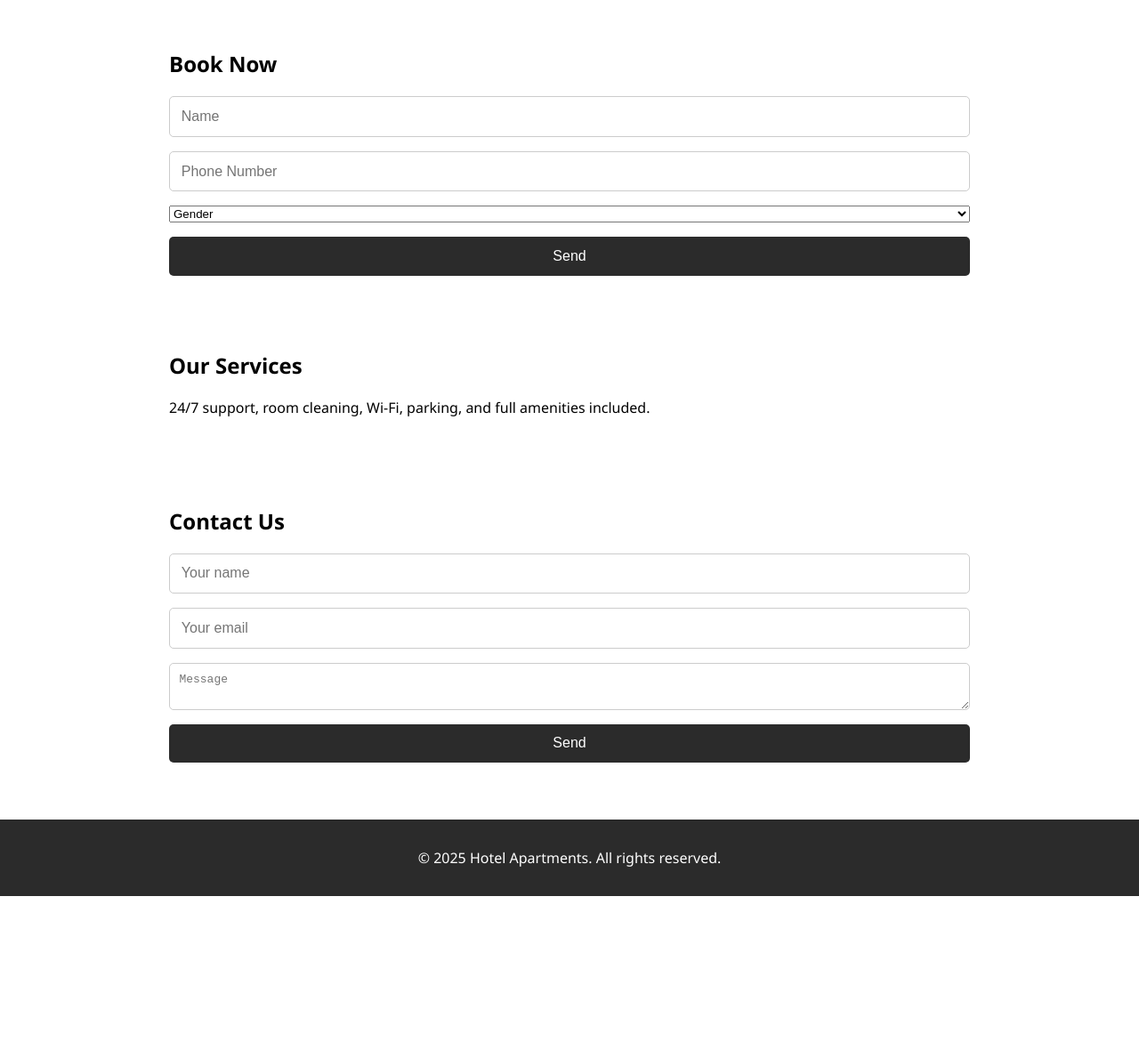
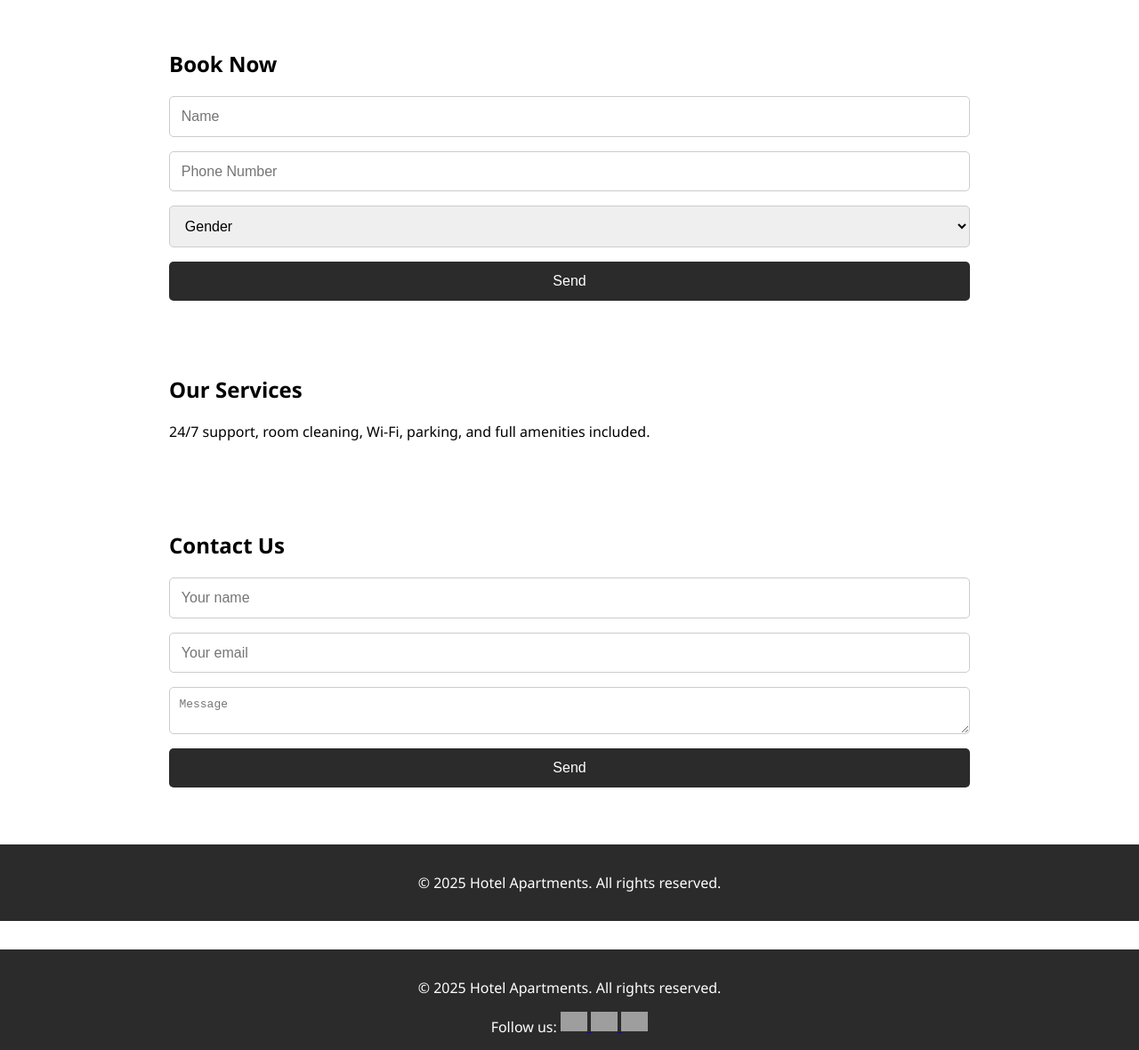
Before and after one commit to LimSaksith/maline, a plain HTML site: page index.html in a window 1280 px wide. Shown: the part 2641-3821 px from the top of the page at 89% size. Before the commit the page ends 3648 px from the top, so only its background shows below. Drawn offline with Linux system fonts and the light colour scheme; grey boxes are pictures that could not be loaded.

Commit message:
Update index.html

```diff
--- a/index.html
+++ b/index.html
@@ -86,7 +86,7 @@
       gap: 1em;
     }
 
-    input, textarea {
+    input, textarea, select {
       padding: 0.8em;
       border: 1px solid #ccc;
       border-radius: 5px;
@@ -206,15 +206,27 @@
         });
       });
 
-      const form = document.querySelector("form");
-      if (form) {
+      const forms = document.querySelectorAll("form");
+      forms.forEach(form => {
         form.addEventListener("submit", function (event) {
           event.preventDefault();
           alert("Thank you! We will contact you shortly.");
           form.reset();
         });
-      }
+      });
     });
   </script>
+ <footer>
+  <p>&copy; 2025 Hotel Apartments. All rights reserved.</p>
+  <div class="social-links">
+    <span>Follow us:</span>
+    <a href="https://www.facebook.com" target="_blank">
+      <img src="https://cdn-icons-png.flaticon.com/512/733/733547.png" alt="Facebook" width="30">
+    </a>
+    <a href="https://t.me/yourchannel" target="_blank">
+      <img src="https://cdn-icons-png.flaticon.com/512/2111/2111646.png" alt="Telegram" width="30">
+    </a>
+    <a href="https://wa.me/1234567890" target="_blank">
+      <img src="https://cdn-icons-png.flaticon.com/512/733/733585.png" alt="WhatsApp" width="30">
 </body>
 </html>
```
Lines whose indentation alone changed are shown as unchanged.
